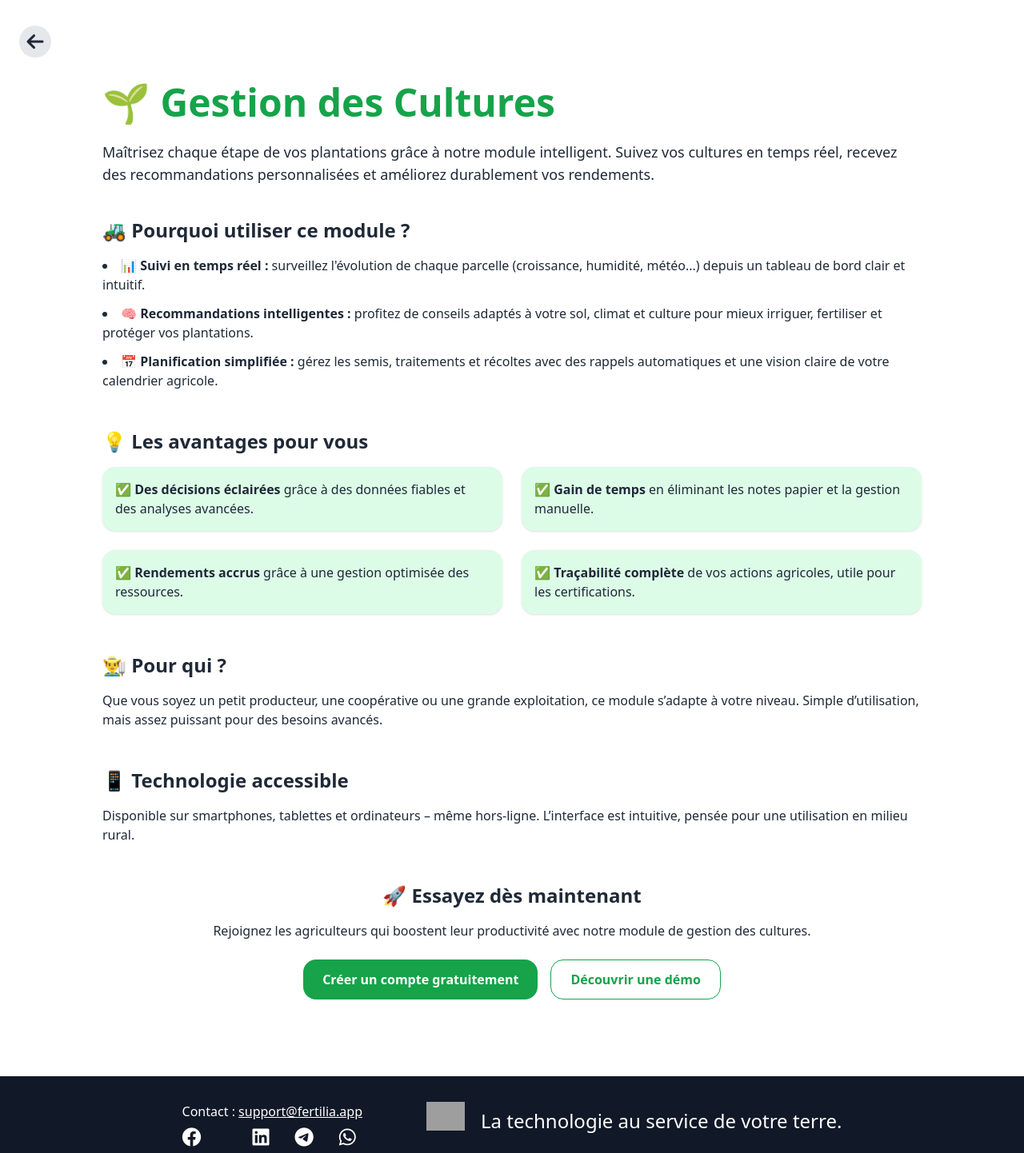
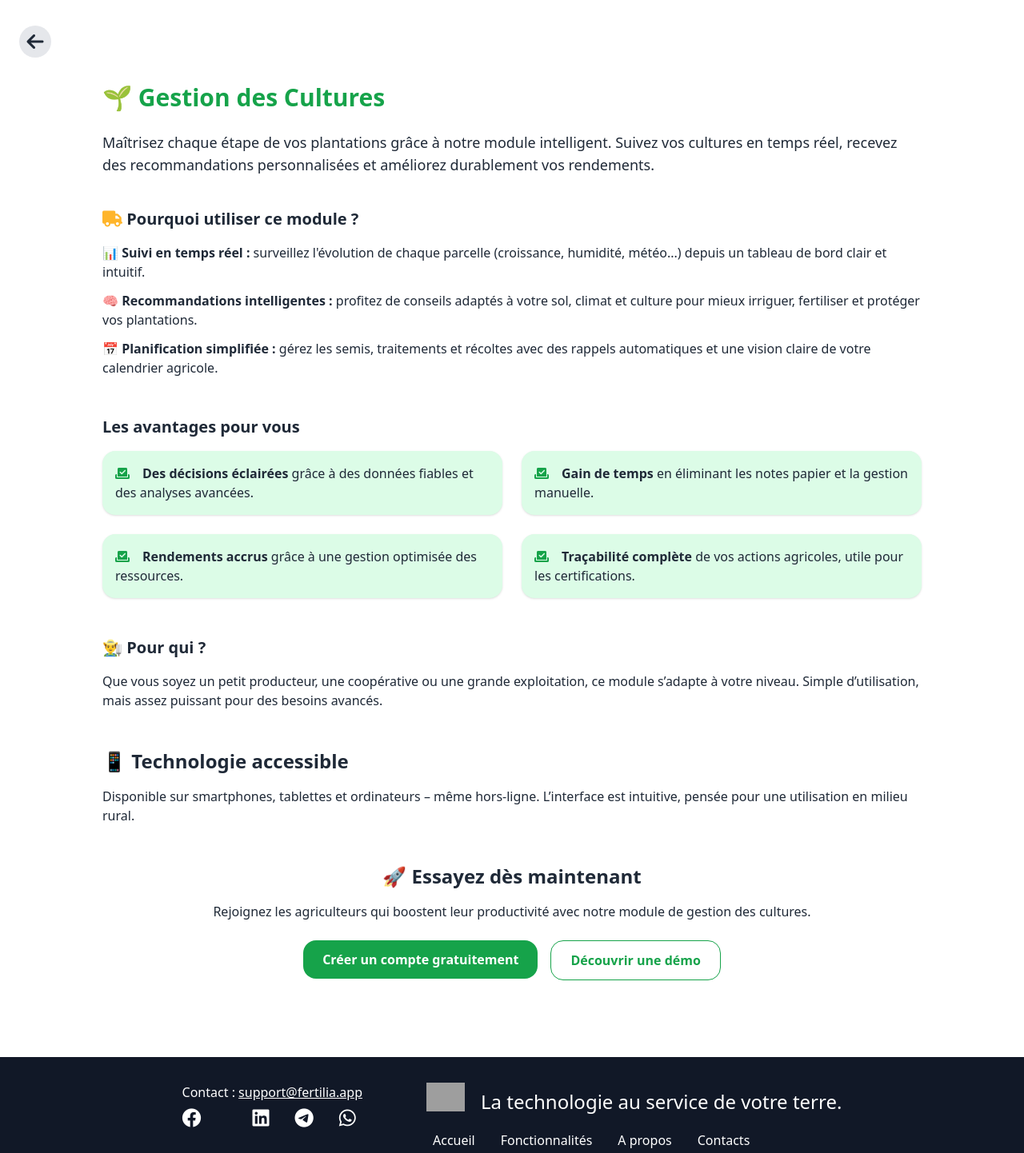
Before and after one commit to josiasDjo/Fertilia-V2, a React (Vite) app in the folder frontend/: page /gestion-des-cultures in a window 1280 px wide. Shown: the top 1442 px of the page at 80% size. Built offline with nearby package versions, Linux system fonts and the light colour scheme; grey boxes are pictures that could not be loaded; some icons are missing; the HTML template or start-up script is replaced by a standard one.

Commit message:
Gestion de culture interface change2

```diff
--- a/frontend/src/pages/gestionCulture.jsx
+++ b/frontend/src/pages/gestionCulture.jsx
@@ -1,6 +1,6 @@
 import BackButton from "../components/backButton";
 import Footer from "../components/footer";
-import NavBar from "../components/navbar";
+import { Link } from "react-router-dom";
 
 export default function GestionDesCulturesPage() {
   return (
@@ -9,7 +9,7 @@ export default function GestionDesCulturesPage() {
       <BackButton />
       <div className="bg-skin-bg text-skin-text min-h-screen py-12 px-4 md:px-12">
         <div className="max-w-5xl mx-auto mt-14">
-          <h1 className="text-4xl md:text-5xl font-bold mb-6 text-green-600 dark:text-green-400">
+          <h1 className="text-2xl md:text-3xl font-bold mb-6 text-skin-accent">
             🌱 Gestion des Cultures
           </h1>
           <p className="text-lg mb-10">
@@ -18,8 +18,8 @@ export default function GestionDesCulturesPage() {
           </p>
 
           <section className="mb-12">
-            <h2 className="text-2xl font-semibold mb-4">🚜 Pourquoi utiliser ce module ?</h2>
-            <ul className="list-disc list-inside space-y-3">
+            <h2 className="text-xl font-semibold mb-4"><span className="text-skin-accentSec"><i className="fa-solid fa-truck"></i></span> Pourquoi utiliser ce module ?</h2>
+            <ul className="list-none space-y-3">
               <li>
                 <strong>📊 Suivi en temps réel :</strong> surveillez l'évolution de chaque parcelle (croissance, humidité, météo...)
                 depuis un tableau de bord clair et intuitif.
@@ -36,25 +36,29 @@ export default function GestionDesCulturesPage() {
           </section>
 
           <section className="mb-12">
-            <h2 className="text-2xl font-semibold mb-4">💡 Les avantages pour vous</h2>
+            <h2 className="text-xl font-semibold mb-4">Les avantages pour vous</h2>
             <div className="grid grid-cols-1 md:grid-cols-2 gap-6">
-              <div className="bg-green-100 dark:bg-green-800 p-4 rounded-2xl shadow">
-                ✅ <strong>Des décisions éclairées</strong> grâce à des données fiables et des analyses avancées.
+              <div className="bg-green-100 dark:bg-gray-600 p-4 rounded-2xl shadow">
+                <span className="text-skin-accent mr-4"><i class="fa-solid fa-check-to-slot"></i></span>
+                <strong>Des décisions éclairées</strong> grâce à des données fiables et des analyses avancées.
               </div>
-              <div className="bg-green-100 dark:bg-green-800 p-4 rounded-2xl shadow">
-                ✅ <strong>Gain de temps</strong> en éliminant les notes papier et la gestion manuelle.
+              <div className="bg-green-100 dark:bg-gray-600 p-4 rounded-2xl shadow">
+                <span className="text-skin-accent mr-4"><i class="fa-solid fa-check-to-slot"></i></span>
+                <strong>Gain de temps</strong> en éliminant les notes papier et la gestion manuelle.
               </div>
-              <div className="bg-green-100 dark:bg-green-800 p-4 rounded-2xl shadow">
-                ✅ <strong>Rendements accrus</strong> grâce à une gestion optimisée des ressources.
+              <div className="bg-green-100 dark:bg-gray-600 p-4 rounded-2xl shadow">
+                <span className="text-skin-accent mr-4"><i class="fa-solid fa-check-to-slot"></i></span>
+                <strong>Rendements accrus</strong> grâce à une gestion optimisée des ressources.
               </div>
-              <div className="bg-green-100 dark:bg-green-800 p-4 rounded-2xl shadow">
-                ✅ <strong>Traçabilité complète</strong> de vos actions agricoles, utile pour les certifications.
+              <div className="bg-green-100 dark:bg-gray-600  p-4 rounded-2xl shadow">
+                <span className="text-skin-accent mr-4"><i class="fa-solid fa-check-to-slot"></i></span>
+                <strong>Traçabilité complète</strong> de vos actions agricoles, utile pour les certifications.
               </div>
             </div>
           </section>
 
           <section className="mb-12">
-            <h2 className="text-2xl font-semibold mb-4">👨‍🌾 Pour qui ?</h2>
+            <h2 className="text-xl font-semibold mb-4">👨‍🌾 Pour qui ?</h2>
             <p>
               Que vous soyez un petit producteur, une coopérative ou une grande exploitation, ce module s’adapte à votre niveau.
               Simple d’utilisation, mais assez puissant pour des besoins avancés.
@@ -75,12 +79,17 @@ export default function GestionDesCulturesPage() {
               Rejoignez les agriculteurs qui boostent leur productivité avec notre module de gestion des cultures.
             </p>
             <div className="flex flex-col sm:flex-row justify-center gap-4">
-              <button className="bg-green-600 hover:bg-green-700 text-white font-bold py-3 px-6 rounded-2xl">
-                Créer un compte gratuitement
-              </button>
-              <button className="bg-transparent border border-green-600 hover:bg-green-100 dark:hover:bg-green-900 text-green-600 dark:text-green-400 font-bold py-3 px-6 rounded-2xl">
-                Découvrir une démo
-              </button>
+              <Link to="/register">
+                <button className="bg-skin-accent hover:bg-green-700 text-white font-bold py-3 px-6 rounded-2xl">
+                  Créer un compte gratuitement
+                </button>
+              </Link>
+              <Link to="/discover-a-demo">
+                <button className="bg-transparent border border-green-600 hover:bg-green-100 dark:hover:bg-green-900 text-green-600 dark:text-green-400 font-bold py-3 px-6 rounded-2xl">
+                  Découvrir une démo
+                </button>
+              </Link>
+
             </div>
           </section>
 
```
